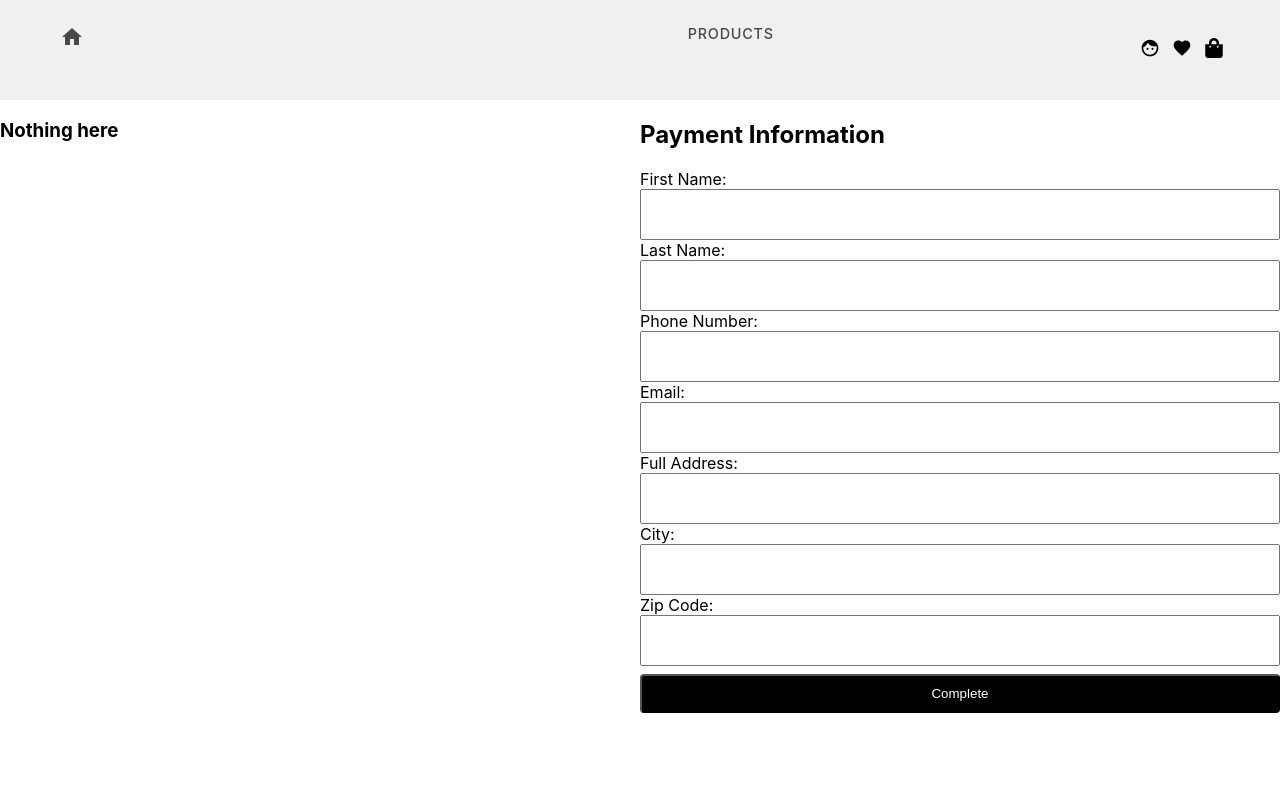
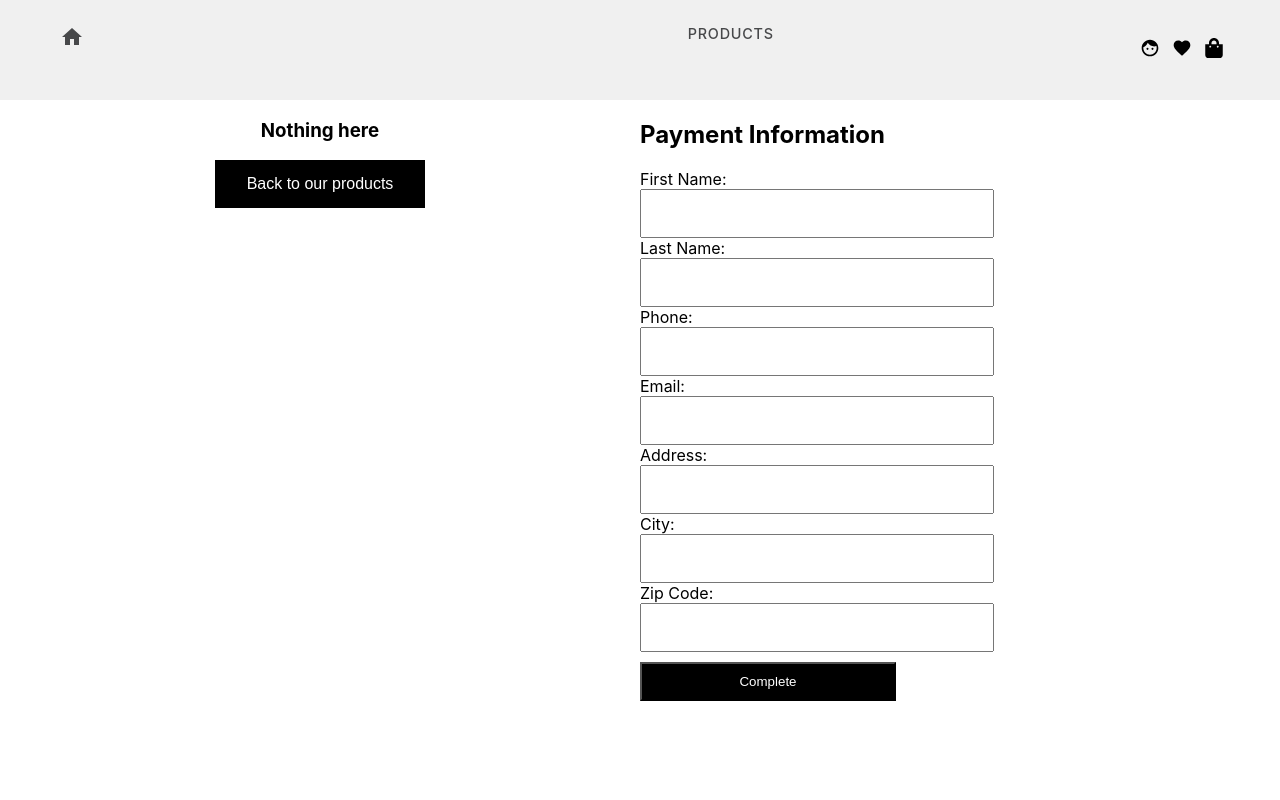
Before and after one commit to MoggeP/reactuppgift, a React (Create React App) app: page /checkout in a window 1280 px wide. Shown: the top 800 px of the page. Built offline with nearby package versions, Linux system fonts and the light colour scheme.

Commit message:
styling checkout

```diff
--- a/src/components/Footer.js
+++ b/src/components/Footer.js
@@ -16,11 +16,11 @@ function Footer() {
         <h4>Follow us</h4>
           <div className='social'>
             <a target="_blank"
-              href='https://sv-se.facebook.com/'
+              href='https://www.facebook.com/tom.n.eriksson'
               onclick="this.href = this.href.replace('[sub]',window.location)"><FaFacebook/>
             </a>
             <a target="_blank"
-              href='https://www.instagram.com/'
+              href='https://www.instagram.com/nethster/'
               onclick="this.href = this.href.replace('[sub]',window.location)" className='footer-icon'><FaInstagram/>
             </a>
           </div>
--- a/src/pages/Checkout.js
+++ b/src/pages/Checkout.js
@@ -1,25 +1,28 @@
 import React from 'react'
+import { Link } from 'react-router-dom'
 import '../style/checkout.css'
 
 function Checkout({ cartItems, summary }) {
 
   return (
 
-      <div className='wrapper'>
+    <div className='checkout-wrapper'>
       <div className='products'>
         {cartItems.length < 1
-          ? <div> <h3>Nothing here</h3> </div>
-          :
-            <div className='product'>
+          ? <div className='empty-container'> <h3>Nothing here</h3>
+          <Link to="/"><button className='empty-btn'>Back to our products</button></Link>
+          </div>
+          : <div className='product'>
 
             <h3>Orders</h3>
+
             {cartItems.map(i => (
               <table>
-                <tr className='chekout-tr'>
+                <div className='checkout'>
                   <td>{i.title}</td>
-              <td><img src={i.url} alt="Img" className='chekout-Img'></img></td>
-              <td>{i.price}</td>
-              </tr>
+                  <td><img src={i.url} alt="Img" className='checkout-img'></img></td>
+                  <td>{i.price} SEK</td>
+                </div>
               </table>
 
             ))}
@@ -27,48 +30,48 @@ function Checkout({ cartItems, summary }) {
         }
       </div>
       <div className='paymnet'>
-          <div className='chekout-in'>
+        <div className='checkout-in'>
           <h2>Payment Information</h2>
         </div>
 
         <div className='checkout-name checkout-input'>
           <label>First Name:</label>
-          <input type='text' name='firstname' className='checkout-name' id='chekout-form' />
+          <input type='text' name='firstname' className='checkout-name' id='checkout-form' />
         </div>
 
         <div className='checkout-lastname checkout-input'>
           <label>Last Name:</label>
-          <input type='text' name='lastname' className='checkout-lastname' id='chekout-form' />
+          <input type='text' name='lastname' className='checkout-lastname' id='checkout-form' />
         </div>
 
         <div className='checkout-phone checkout-input'>
-          <label>Phone Number:</label>
-          <input type='number' name='phonenumber' className='checkout-phone' id='chekout-form' />
+          <label>Phone:</label>
+          <input type='number' name='phonenumber' className='checkout-phone' id='checkout-form' />
         </div>
 
         <div className='checkout-email checkout-input'>
           <label>Email:</label>
-          <input type='text' name='emailaddress' className='checkout-email' id='chekout-form' />
+          <input type='text' name='emailaddress' className='checkout-email' id='checkout-form' />
         </div>
 
         <div className='checkout-address checkout-input'>
-          <label>Full Address:</label>
-          <input type='text' name='address' className='checkout-address' id='chekout-form' />
+          <label>Address:</label>
+          <input type='text' name='address' className='checkout-address' id='checkout-form' />
         </div>
 
         <div className='checkout-city checkout-input'>
           <label>City:</label>
-          <input type='text' name='city' className='checkout-city' id='chekout-form' />
+          <input type='text' name='city' className='checkout-city' id='checkout-form' />
         </div>
 
         <div className='checkout-zipcode checkout-input'>
           <label>Zip Code:</label>
-          <input type='number' name='zipcode' className='checkout-zipcode' id='chekout-form' />
-
+          <input type='number' name='zipcode' className='checkout-zipcode' id='checkout-form' />
           <input type="submit" value="Complete" className='checkout-btn'></input>
         </div>
       </div>
     </div>
+
   )
 }
 
--- a/src/pages/Product.js
+++ b/src/pages/Product.js
@@ -11,11 +11,9 @@ function Product({ addProduct }) {
     try {
       const response = await fetch('https://codexplained.se/electronics.php?id=' + params.id);
       const data = await response.json();
-      console.log(data)
 
       setproduct(data);
     } catch(error) {
-      console.log(error);
     }
   }
 
@@ -34,9 +32,9 @@ function Product({ addProduct }) {
     <img className='img-add' alt='prodImage' src={product.url}></img>
     <div>
     <p className='desc-add'>{product.description}</p>
-    <h2 className='price-add'>{product.price}Kr</h2>
+    <h2 className='price-add'>{product.price} SEK</h2>
     <h3 className='storage-add'>Storage: {product.storage}</h3>
-    <input type="number" min="1" max="10" placeholder="0" className="inputProductQty"></input>
+    <input type="number" min="1" max="10" placeholder="1" className="inputProductQty"></input>
     <button className="checkout_btn" onClick={() => {handleClick(product)}}><MdLocalGroceryStore/></button>
     </div>
     </div>
--- a/src/pages/Products.js
+++ b/src/pages/Products.js
@@ -41,7 +41,7 @@ function Products({ addProduct }) {
             <Link to={`/product/${product.id}`}>
               <img className="productPic" src={product.url} alt={product.title}></img>
               <h3 className='productcardInfo'>{product.title}</h3></Link>
-              <p className='productcardPrice'>{product.price} kr</p>
+              <p className='productcardPrice'>{product.price} SEK</p>
 
               <Link to="../Heart" className='like_btn' style={{color:'#a52a2a'}}>{<MdFavorite/>}</Link>
             <p className='productcardDesc'>{product.description}</p>
--- a/src/style/checkout.css
+++ b/src/style/checkout.css
@@ -1,7 +1,18 @@
-.checkoutBody {
-    margin-top: 9rem;
-    border: 1px black;
-    height: 20rem;
+.empty-container {
+    display: flex;
+    flex-direction: column;
+    align-items: center;
+}
+
+.empty-btn {
+    background-color: black;
+    border: none;
+    color: white;
+    padding: 15px 32px;
+    text-align: center;
+    text-decoration: none;
+    display: inline-block;
+    font-size: 16px;
 }
 
 .checkout-input {
@@ -10,39 +21,47 @@
     flex-direction: column;
 }
 
-#chekout-form {
-    padding: 1rem;
-    width: auto;
+#checkout-form {
+    padding: 15px;
+    width: 50%;
 }
 
-.wrapper {
+.checkout-wrapper {
     display: flex;
 }
 
-.wrapper > * {
-    width: 100%;
-    height: 100%;
+.checkout-wrapper > * {
+    align-items: center;
+    justify-content: center;
+    width: 70%;
 }
 
 .checkout-btn{
-    width: 100%;
+    width: 40%;
     background-color: black;
     color: white;
+    cursor: pointer;
     padding: 10px 12px;
-    margin: 8px 0;
-    border-radius: 4px;
-    cursor: pointer;
+    margin: 10px 0;
 }
 
-.chekout-bild{
-    width: 423px;
-    margin-top: 150px;
-    padding: 150px;
+.product {
+    display: flex;
+    text-align: center;
+    justify-content: center;
+    flex-direction: column;
+}
+
+.checkout {
+    display: flex;
+    text-align: center;
+    align-items: center;
+    flex-direction: column;
+    padding-top: 100px;
+}
+
+.checkout-img {
+    width: 200px;
+    padding: 30px;
     height: auto;
 }
-
-.chekout-tr{
-    flex-grow: 0;
-    max-width: 100%;
-    flex-basis: 100%;
-}
```
Lines whose indentation alone changed are shown as unchanged.
